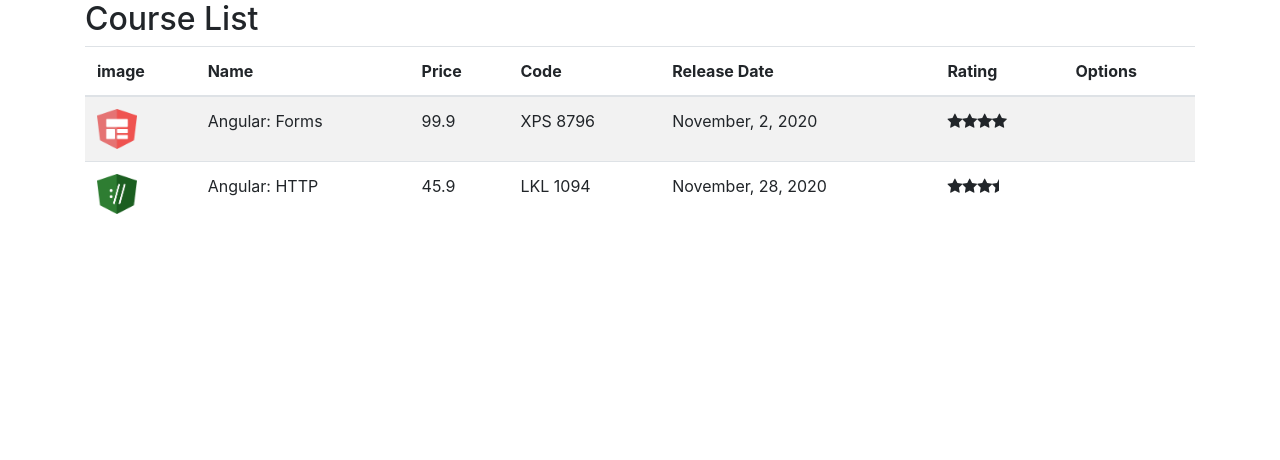
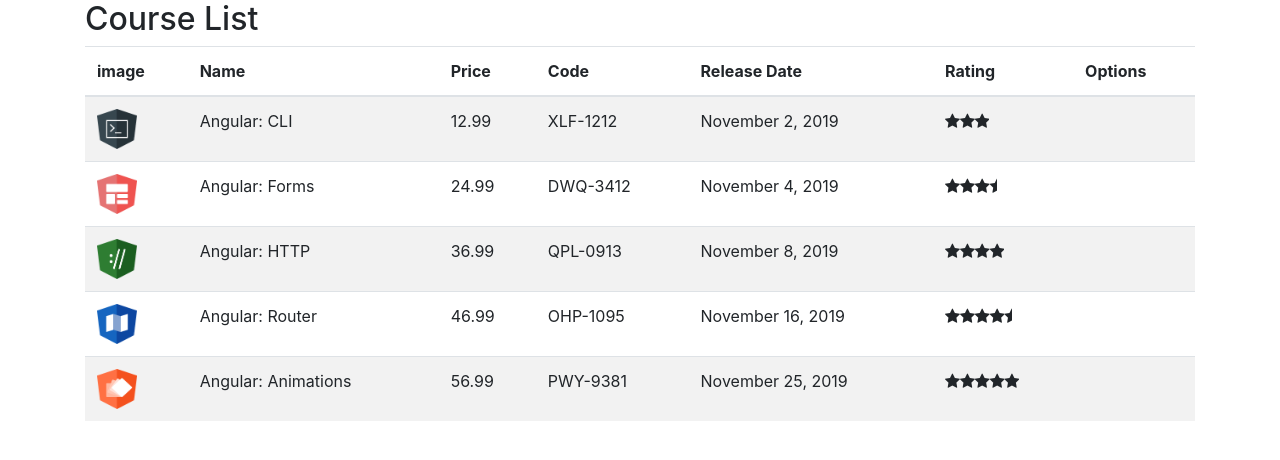
Before and after one commit to anderleand/course-manager, an Angular app: page / in a window 1280 px wide. Shown: the top 460 px of the page. Built offline with nearby package versions, Linux system fonts and the light colour scheme.

Commit message:
injeção de dependência

```diff
--- a/src/app/course/course-list.component.ts
+++ b/src/app/course/course-list.component.ts
@@ -1,5 +1,6 @@
 import { Component, OnInit } from '@angular/core';
 import { Course } from './course';
+import { CourseService } from './course.service';
 
 @Component({
     selector: 'app-course-list',
@@ -9,28 +10,9 @@
 
     courses: Course[] = [];
 
+    constructor(private CourseService: CourseService){}
+
     ngOnInit(): void {
-        this.courses = [
-            {
-                id: 1,
-                name: 'Angular: Forms',
-                imageUrl: '/assets/images/forms.png',
-                price: 99.90,
-                code: 'XPS 8796',
-                duration: 120,
-                rating: 4 ,
-                releaseDate: 'November, 2, 2020'
-            },
-            {
-                id: 2,
-                name: 'Angular: HTTP',
-                imageUrl: '/assets/images/http.png',
-                price: 45.90,
-                code: 'LKL 1094',
-                duration: 80,
-                rating: 3.5 ,
-                releaseDate: 'November, 28, 2020 '
-            }
-        ]
+        this.courses = this.CourseService.retrieveAll();
     }
 }
--- a/src/app/course/course.service.ts
+++ b/src/app/course/course.service.ts
@@ -0,0 +1,72 @@
+import { Injectable } from "@angular/core";
+import { Course } from "./course";
+
+@Injectable({
+    providedIn: 'root'
+})
+
+export class CourseService {
+
+    retrieveAll(): Course[] {
+        return COURSES;
+    }
+
+}
+
+var COURSES: Course[] = [
+    {
+        id: 1,
+        name: 'Angular: CLI',
+        releaseDate: 'November 2, 2019',
+        description: 'Neste curso, os alunos irão obter um grande conhecimento nos principais recursos do CLI.',
+        duration: 120,
+        code: 'XLF-1212',
+        rating: 3,
+        price: 12.99,
+        imageUrl: '/assets/images/cli.png',
+    },
+    {
+        id: 2,
+        name: 'Angular: Forms',
+        releaseDate: 'November 4, 2019',
+        description: 'Neste curso, os alunos irão obter um conhecimento aprofundado sobre os recursos disponíveis no módulo de Forms.',
+        duration: 80,
+        code: 'DWQ-3412',
+        rating: 3.5,
+        price: 24.99,
+        imageUrl: '/assets/images/forms.png',
+    },
+    {
+        id: 3,
+        name: 'Angular: HTTP',
+        releaseDate: 'November 8, 2019',
+        description: 'Neste curso, os alunos irão obter um conhecimento aprofundado sobre os recursos disponíveis no módulo de HTTP.',
+        duration: 80,
+        code: 'QPL-0913',
+        rating: 4.0,
+        price: 36.99,
+        imageUrl: '/assets/images/http.png',
+    },
+    {
+        id: 4,
+        name: 'Angular: Router',
+        releaseDate: 'November 16, 2019',
+        description: 'Neste curso, os alunos irão obter um conhecimento aprofundado sobre os recursos disponíveis no módulo de Router.',
+        duration: 80,
+        code: 'OHP-1095',
+        rating: 4.5,
+        price: 46.99,
+        imageUrl: '/assets/images/router.png',
+    },
+    {
+        id: 5,
+        name: 'Angular: Animations',
+        releaseDate: 'November 25, 2019',
+        description: 'Neste curso, os alunos irão obter um conhecimento aprofundado sobre os recursos disponíveis sobre Animation.',
+        duration: 80,
+        code: 'PWY-9381',
+        rating: 5,
+        price: 56.99,
+        imageUrl: '/assets/images/animations.png',
+    }
+];
--- a/src/app/course/course.ts
+++ b/src/app/course/course.ts
@@ -7,4 +7,5 @@
     duration: number;
     rating: number;
     releaseDate: string;
+    description: string;
 }
```
